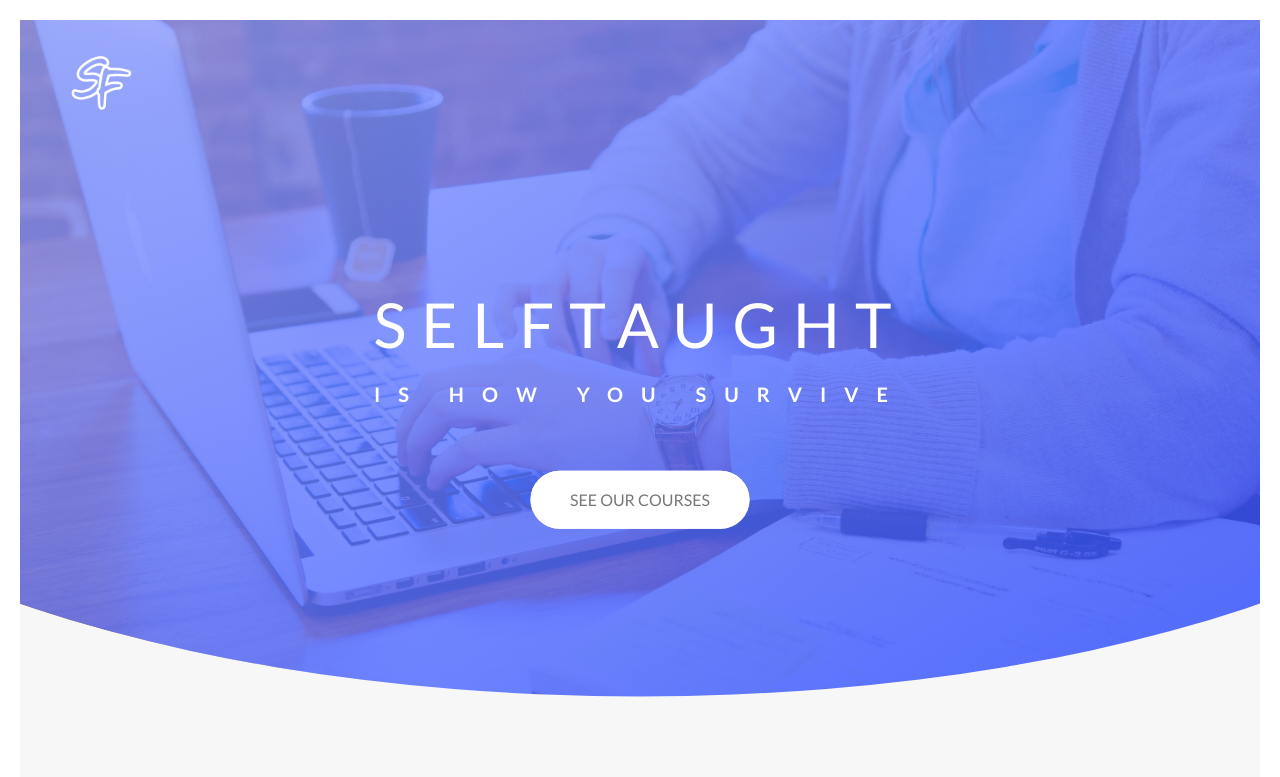
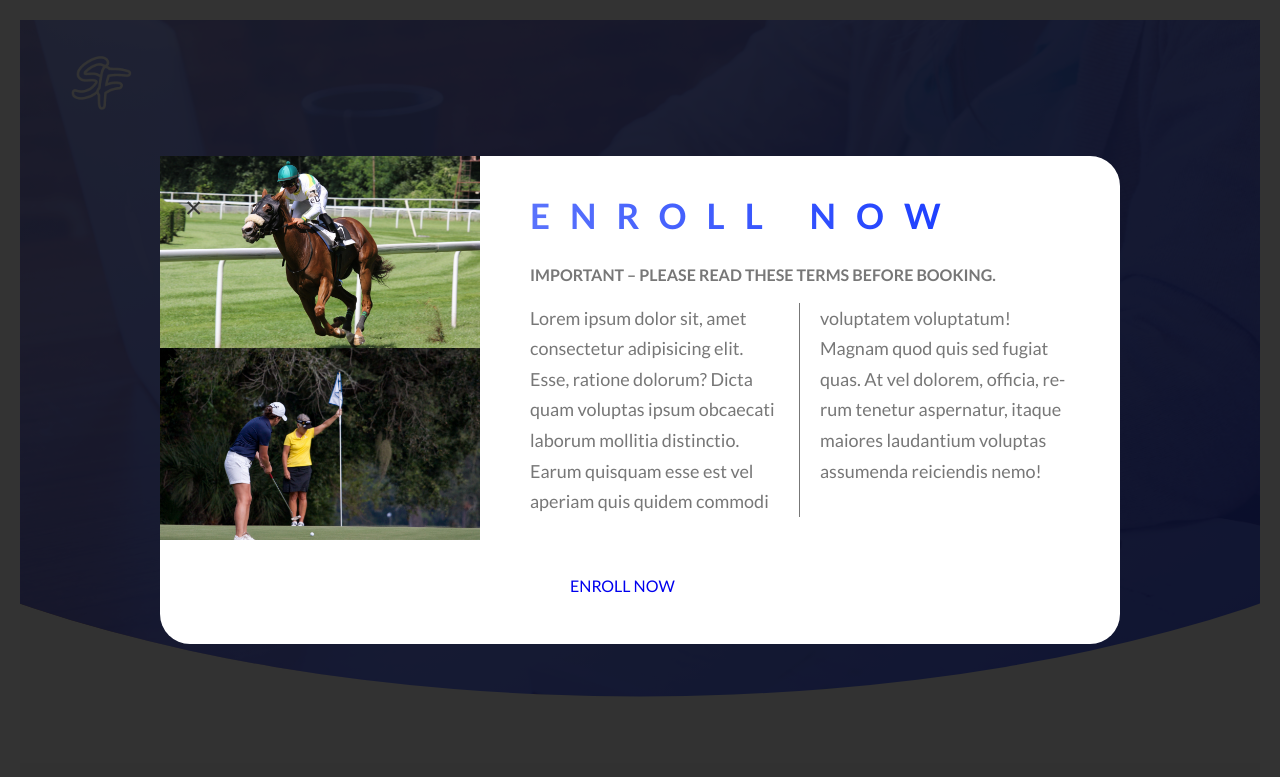
Before and after one commit to vhm205/landing-page, a plain HTML site: page index.html in a window 1280 px wide. Shown: the top 777 px of the page. Drawn offline with Linux system fonts and the light colour scheme.

Commit message:
[6] Lesson 30: Popup

```diff
--- a/css/style.scss
+++ b/css/style.scss
@@ -15,6 +15,7 @@
 @import '../scss/Components/enroll';
 @import '../scss/Components/form';
 @import '../scss/Components/footer';
+@import '../scss/Components/popup';
 @import '../scss/Base/animations';
 
 
--- a/index.html
+++ b/index.html
@@ -354,5 +354,28 @@
         </div>
     </footer>
 
+
+    <div class="popup" id="popup">
+        <div class="popup__content">
+            <div class="popup__left">
+                <img src="img/popup1.jpg" alt="Tour photo" class="popup__img">
+                <img src="img/popup2.jpg" alt="Tour photo" class="popup__img">
+            </div>
+            <div class="popup__right">
+                <a href="/redirect?Id=dVCb2MDMzngo%2bdEH198XyBvYCSS8ocbW%2fd%2fnYLfBEL0%3d" class="popup__close">&times;</a>
+                <h2 class="heading-secondary u-margin-bottom-small">Enroll now</h2>
+                <h3 class="heading-tertiary u-margin-bottom-small">Important &ndash; Please read these terms before booking.</h3>
+                <p class="popup__text">
+                    Lorem ipsum dolor sit, amet consectetur adipisicing elit. Esse, ratione dolorum?
+                    Dicta quam voluptas ipsum obcaecati laborum mollitia distinctio. Earum quisquam
+                    esse est vel aperiam quis quidem commodi voluptatem voluptatum! Magnam quod quis
+                    sed fugiat quas. At vel dolorem, officia, rerum tenetur aspernatur, itaque maiores laudantium voluptas
+                    assumenda reiciendis nemo!
+                </p>
+                <a href="/redirect?Id=Ok7QNCdcSHCUf3tyR7o94w%3d%3d" class="btn btn--blue">Enroll now</a>
+            </div>
+        </div>
+    </div>
+
 </body>
 </html>
--- a/scss/Abstracts/_mixin.scss
+++ b/scss/Abstracts/_mixin.scss
@@ -14,3 +14,9 @@
         clear: both;
     }
 }
+%absCenter{
+    position: absolute;
+    top: 50%;
+    left: 50%;
+    transform: translate(-50%, -50%);
+}
--- /dev/null
+++ b/scss/Components/_popup.scss
@@ -0,0 +1,49 @@
+.popup{
+    height: 100vh;
+    width: 100%;
+    position: fixed;
+    top: 0;
+    left: 0;
+    background-color: rgba($color-black, .8);
+    z-index: 999;
+
+    &__content{
+        @extend %absCenter;
+        width: 75%;
+        background-color: $color-white;
+        border-radius: 3rem;
+    }
+    &__left{
+        width: 33.333333%;
+        display: table-cell
+    }
+    &__right{
+        width: 66.666667%;
+        display: table-cell;
+        vertical-align: middle;
+        padding: 3rem 5rem;
+    }
+    &__text{
+        font-size: 1.8rem;
+        margin-bottom: 4rem;
+        column-count: 2;
+        column-gap: 4rem;
+        column-rule: 1px solid $color-grey;
+        hyphens: auto;
+    }
+    &__img{
+        display: block;
+        width: 100%;
+    }
+    &__close{
+        &:link,
+        &:visited{
+            color: $color-grey-dark;
+            position: absolute;
+            top: 2.5rem;
+            left: 2.5rem;
+            font-size: 3rem;
+            text-decoration: none;
+        }
+    }
+}
```
Also changed, not shown: css/style.css, img/popup1.jpg (added), img/popup2.jpg (added), 1 other file.
